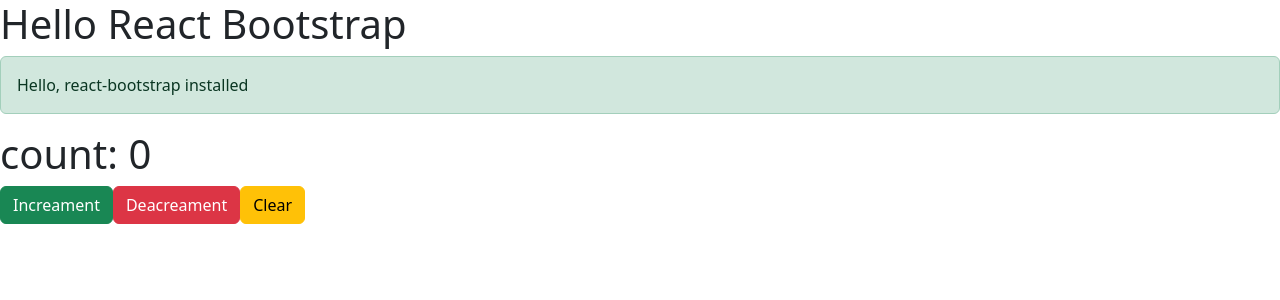
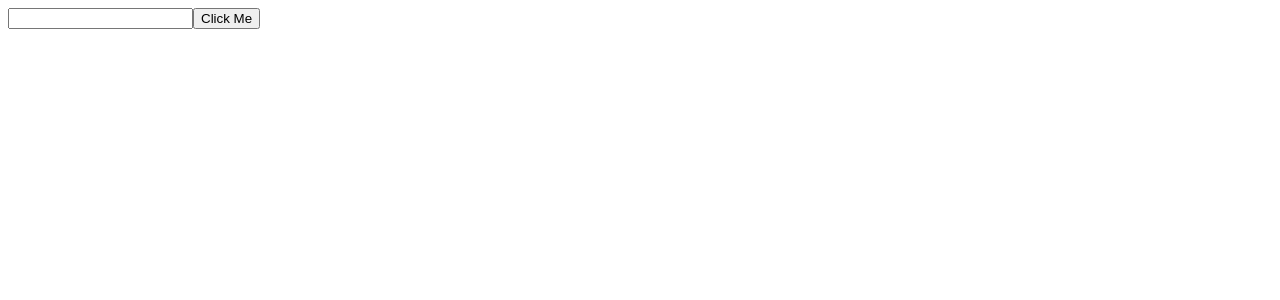
Before and after one commit to saeedali780/learn-react, a React (Vite) app: page / in a window 1280 px wide. Shown: the top 300 px of the page. Built offline with nearby package versions, Linux system fonts and the light colour scheme.

Commit message:
useRef Hook

```diff
--- a/src/App.jsx
+++ b/src/App.jsx
@@ -1,18 +1,21 @@
-import { Alert, Button } from 'react-bootstrap';
-import React, { useState } from 'react';
+import React, { useRef } from 'react'
 
 const App = () => {
-  const [count,setCount] = useState(0)
+  const inputRef = useRef(null);
+
+  const handleInput = ()=>{
+    console.log(inputRef);
+
+    inputRef.current.focus()
+    inputRef.current.placeholder = "Hello";
+    inputRef.current.value = "Hello Saeed";
+  }
   return (
-    <>
-    <h1>Hello React Bootstrap</h1>
-    <Alert variant='success'>Hello, react-bootstrap installed</Alert>
-    <h1>count: {count}</h1>
-      <Button onClick={()=> setCount(count+1)} variant='success'>Increament</Button>
-      <Button  onClick={()=> setCount(count-1)}  variant='danger'>Deacreament</Button>
-      <Button  onClick={()=> setCount(0)}  variant='warning'>Clear</Button>
-    </>
+    <div>
 
+      <input ref={inputRef} type="text" />
+      <button onClick={handleInput}>Click Me</button>
+    </div>
   )
 }
 
--- a/src/main.jsx
+++ b/src/main.jsx
@@ -2,7 +2,7 @@ import { StrictMode } from 'react';
 import { createRoot } from 'react-dom/client';
 import App from './App.jsx';
 //import './css/style.css';
-import 'bootstrap/dist/css/bootstrap.min.css';
+//import 'bootstrap/dist/css/bootstrap.min.css';
 
 createRoot(document.getElementById('root')).render(
   <StrictMode>
```
